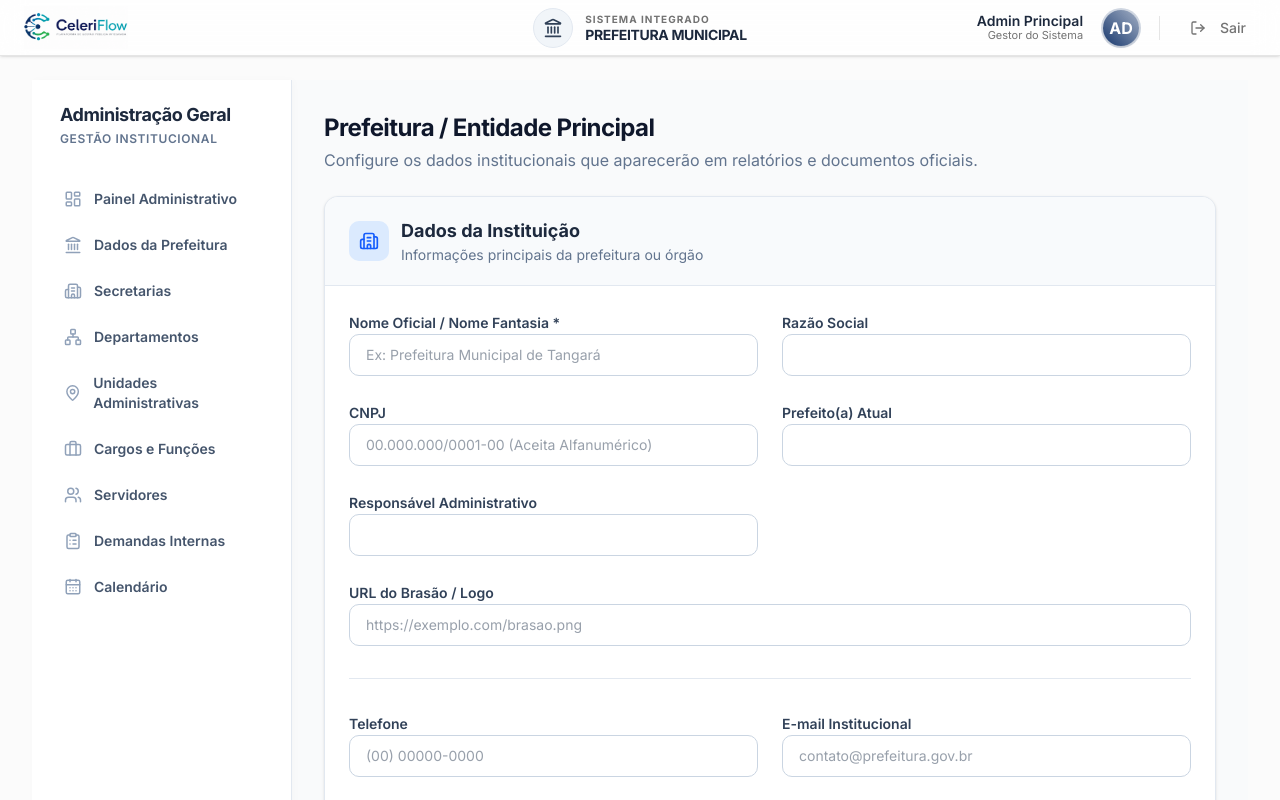
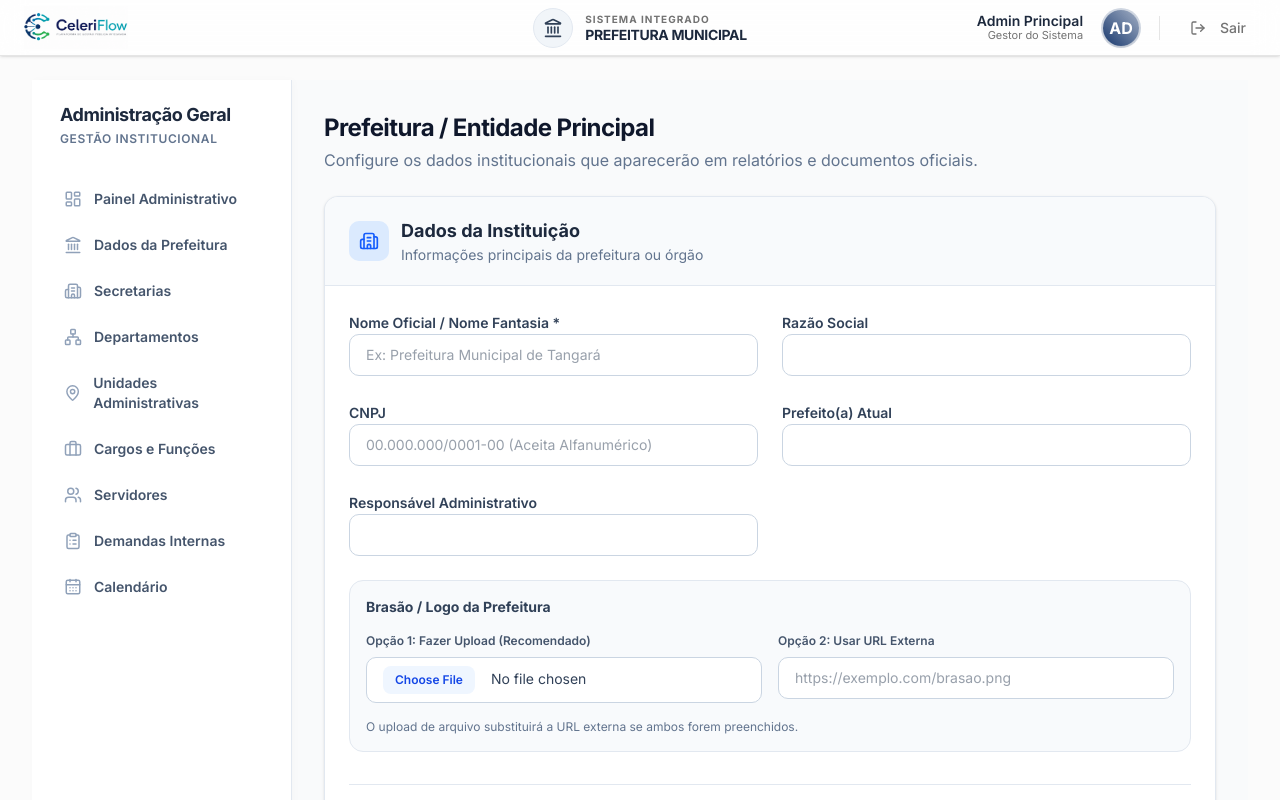
Before and after one commit to thiagomorcatty/CeleriFlow-base, a Next.js app: page /app-domain/administracao/instituicao in a window 1280 px wide. Shown: the top 800 px of the page. Built offline with nearby package versions, Linux system fonts and the light colour scheme; no server answers; the database is empty.

Commit message:
feat: adiciona upload nativo de arquivo para a logo da instituição

```diff
--- a/src/app/app-domain/administracao/instituicao/InstitutionForm.tsx
+++ b/src/app/app-domain/administracao/instituicao/InstitutionForm.tsx
@@ -143,15 +143,40 @@ export function InstitutionForm({ institution }: { institution: any }) {
           />
         </div>
 
-        <div className="space-y-2 col-span-full">
-          <label className="text-sm font-semibold text-slate-700">URL do Brasão / Logo</label>
+        <div className="space-y-4 col-span-full bg-slate-50 p-4 rounded-xl border border-slate-200">
+          <label className="text-sm font-bold text-slate-700 block">Brasão / Logo da Prefeitura</label>
+
+          {institution?.logoUrl && (
+            <div className="mb-4 flex items-center gap-4">
+              <div className="w-16 h-16 rounded-lg border border-slate-200 bg-white overflow-hidden flex items-center justify-center shadow-sm">
+                <img src={institution.logoUrl} alt="Logo Atual" className="w-full h-full object-contain" />
+              </div>
+              <span className="text-xs text-slate-500 font-medium">Logo atual em uso</span>
+            </div>
+          )}
+
+          <div className="grid grid-cols-1 md:grid-cols-2 gap-4">
+            <div className="space-y-2">
+              <label className="text-xs font-semibold text-slate-600 block">Opção 1: Fazer Upload (Recomendado)</label>
+              <input
+                type="file"
+                name="logoFile"
+                accept="image/*"
+                className="w-full px-4 py-2 rounded-lg border border-slate-300 bg-white file:mr-4 file:py-1.5 file:px-3 file:rounded-md file:border-0 file:text-xs file:font-semibold file:bg-blue-50 file:text-blue-700 hover:file:bg-blue-100 transition-all text-slate-700 text-sm cursor-pointer"
+              />
+            </div>
+            <div className="space-y-2">
+              <label className="text-xs font-semibold text-slate-600 block">Opção 2: Usar URL Externa</label>
               <input
                 type="url"
                 name="logoUrl"
                 defaultValue={institution?.logoUrl || ""}
                 placeholder="https://exemplo.com/brasao.png"
-            className="w-full px-4 py-2.5 rounded-lg border border-slate-300 focus:ring-2 focus:ring-blue-500/20 focus:border-blue-500 outline-none transition-all text-slate-700 text-sm"
+                className="w-full px-4 py-2.5 rounded-lg border border-slate-300 focus:ring-2 focus:ring-blue-500/20 focus:border-blue-500 outline-none transition-all text-slate-700 text-sm bg-white"
               />
+            </div>
+          </div>
+          <p className="text-xs text-slate-500">O upload de arquivo substituirá a URL externa se ambos forem preenchidos.</p>
         </div>
 
         <div className="col-span-full h-px bg-slate-200 my-2" />
--- a/src/app/app-domain/administracao/instituicao/actions.ts
+++ b/src/app/app-domain/administracao/instituicao/actions.ts
@@ -2,10 +2,23 @@
 
 import { prisma } from "@/lib/prisma";
 import { revalidatePath } from "next/cache";
+import { writeFile } from "fs/promises";
+import path from "path";
 
 export async function saveInstitution(formData: FormData) {
   try {
-    const data = {
+    let logoUrl = formData.get("logoUrl") as string | null;
+    const logoFile = formData.get("logoFile") as File | null;
+
+    if (logoFile && logoFile.size > 0) {
+      const buffer = Buffer.from(await logoFile.arrayBuffer());
+      const filename = `logo-${Date.now()}${path.extname(logoFile.name)}`;
+      const filepath = path.join(process.cwd(), "public", "uploads", filename);
+      await writeFile(filepath, buffer);
+      logoUrl = `/uploads/${filename}`;
+    }
+
+    const data: any = {
       name: formData.get("name") as string,
       cnpj: formData.get("cnpj") as string,
       legalName: formData.get("legalName") as string,
@@ -19,6 +32,10 @@ export async function saveInstitution(formData: FormData) {
       mayorName: formData.get("mayorName") as string,
       managerName: formData.get("managerName") as string,
     };
+
+    if (logoUrl) {
+      data.logoUrl = logoUrl;
+    }
 
     if (!data.name) {
       return { error: "O nome da prefeitura é obrigatório." };
```
Lines whose indentation alone changed are shown as unchanged.
